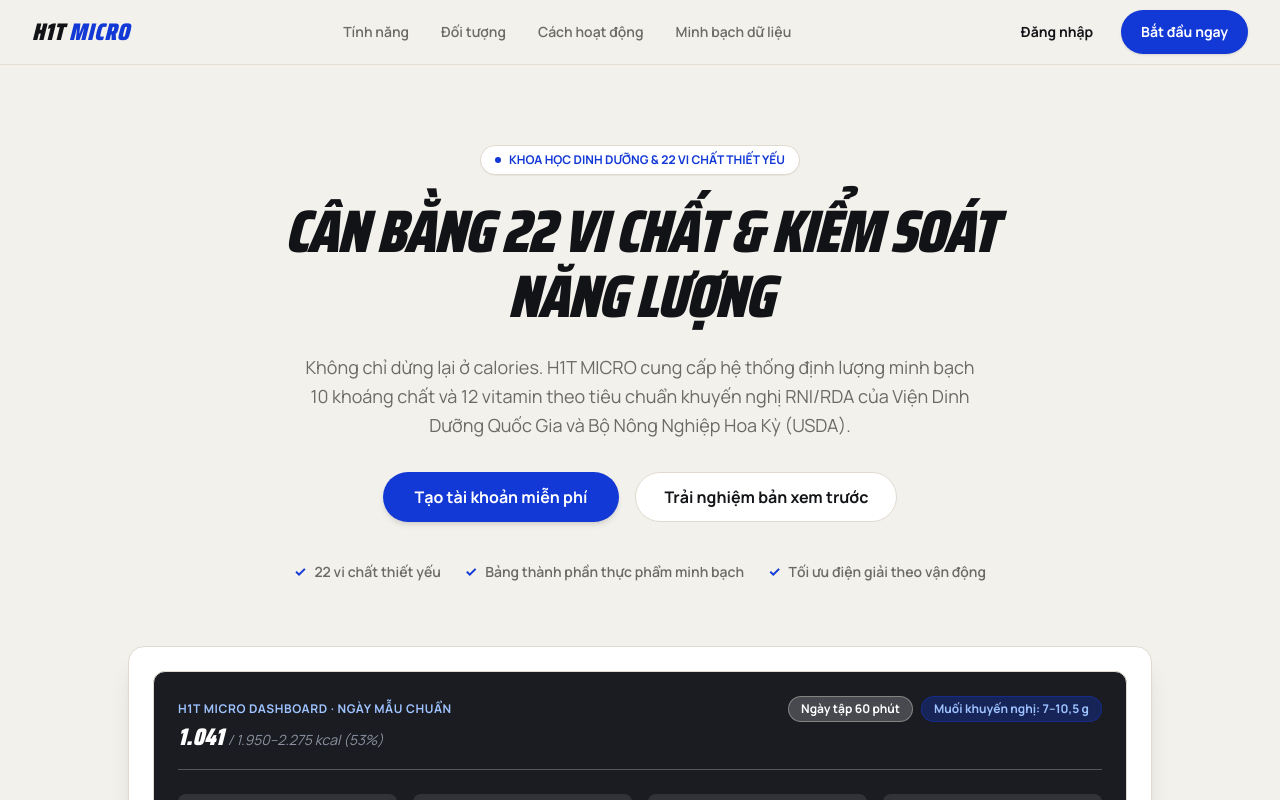
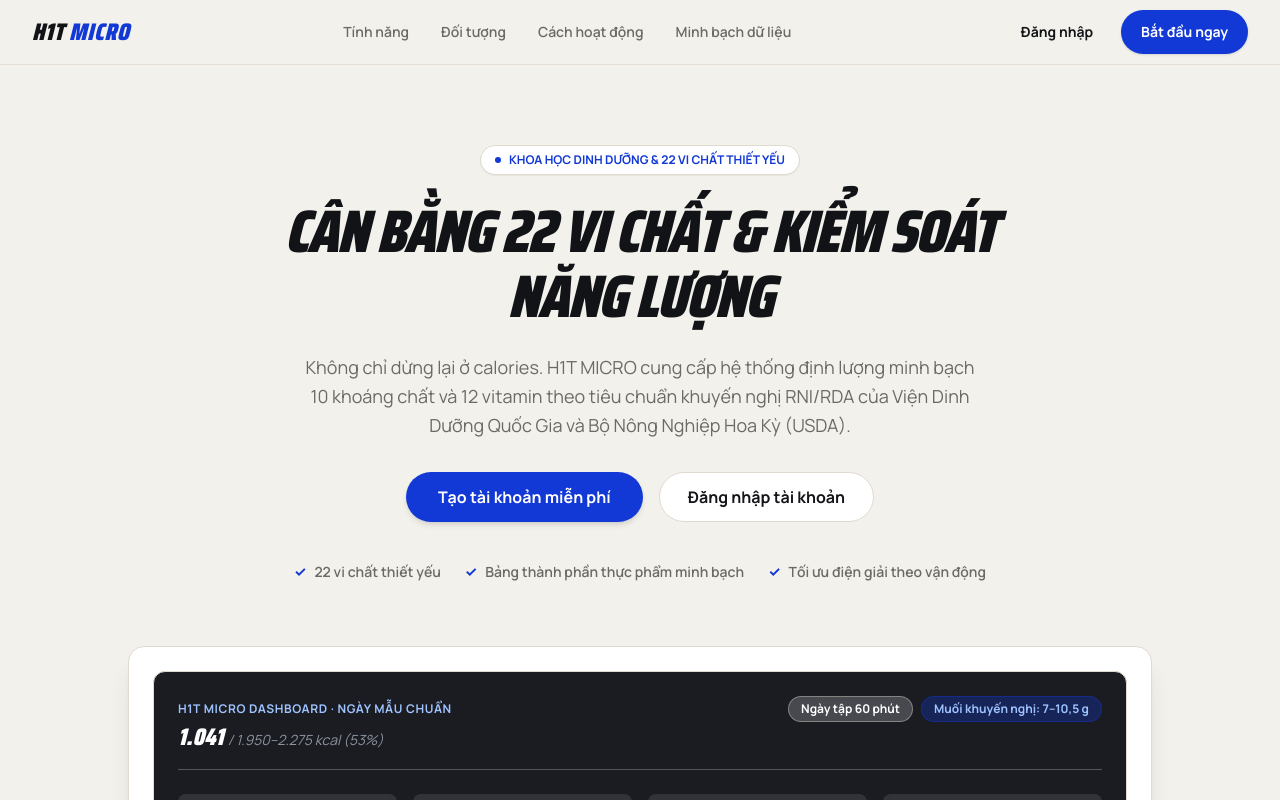
Before and after one commit to DongDuong2001/nutrition-fortifykitchen, a Next.js app in the folder apps/web/: page /landing in a window 1280 px wide. Shown: the top 800 px of the page. Built offline with nearby package versions, Linux system fonts and the light colour scheme; no server answers.

Commit message:
feat(web): restrict landing page links strictly to sign-up and sign-in forms

```diff
--- a/apps/web/app/landing/page.tsx
+++ b/apps/web/app/landing/page.tsx
@@ -36,7 +36,7 @@ export default function LandingPage() {
       {/* ============================================================== */}
       <header className="sticky top-0 z-40 w-full border-b border-card-border/80 bg-page/90 backdrop-blur-md">
         <div className="mx-auto flex h-16 max-w-7xl items-center justify-between px-4 sm:px-6 lg:px-8">
-          <Link href="/" className="flex items-center gap-2 no-underline text-text">
+          <Link href="/landing" className="flex items-center gap-2 no-underline text-text">
             <span className="font-display italic font-black text-2xl tracking-wide text-ink">
               H1T <span className="text-blue">MICRO</span>
             </span>
@@ -102,10 +102,10 @@ export default function LandingPage() {
                 Tạo tài khoản miễn phí
               </Link>
               <Link
-                href="/"
+                href="/signin"
                 className="min-h-[50px] px-7 rounded-full bg-card border border-card-border text-text text-base font-bold inline-flex items-center justify-center no-underline hover:bg-divider active:scale-[0.97] motion-reduce:active:scale-100 transition-all"
               >
-                Trải nghiệm bản xem trước
+                Đăng nhập tài khoản
               </Link>
             </div>
 
```
